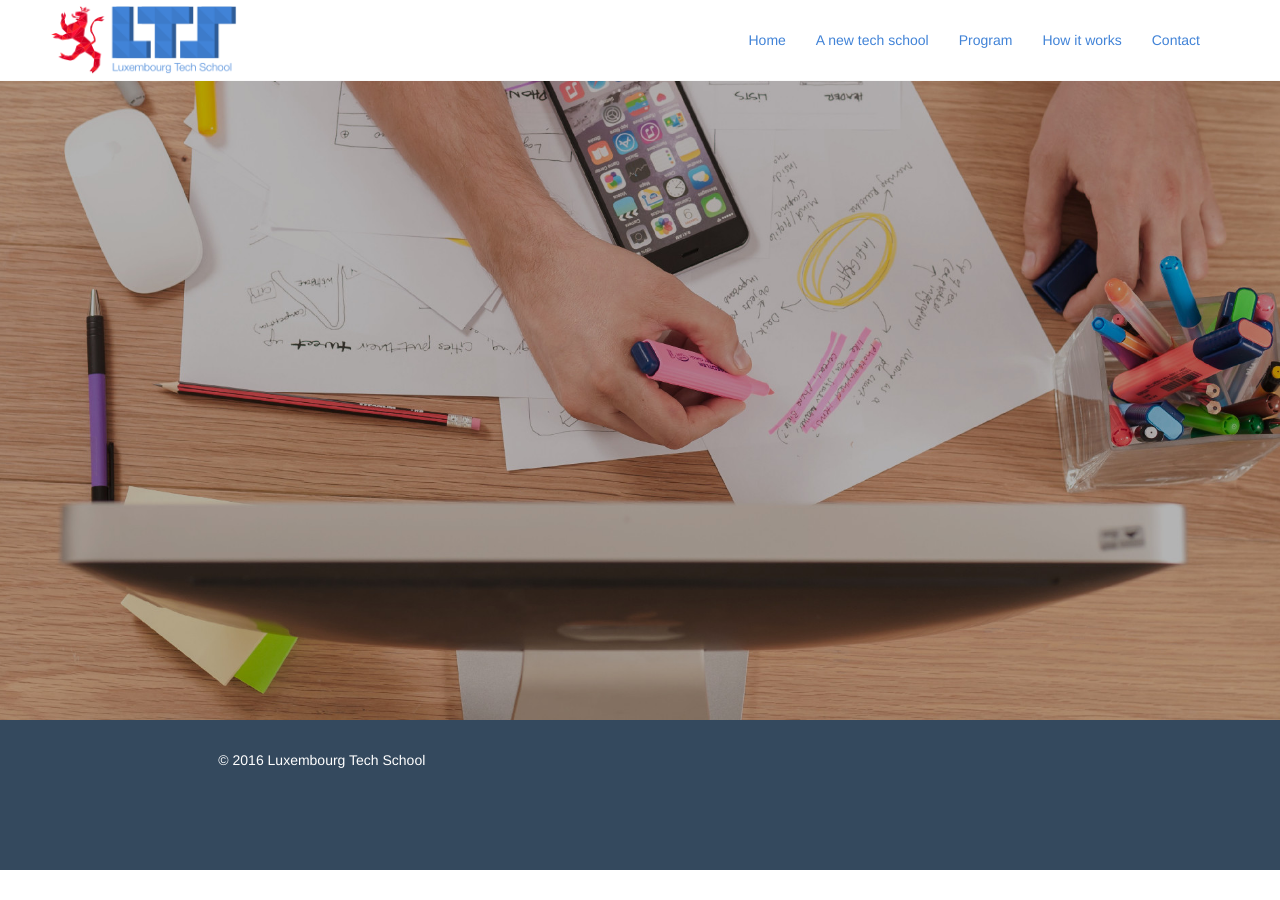
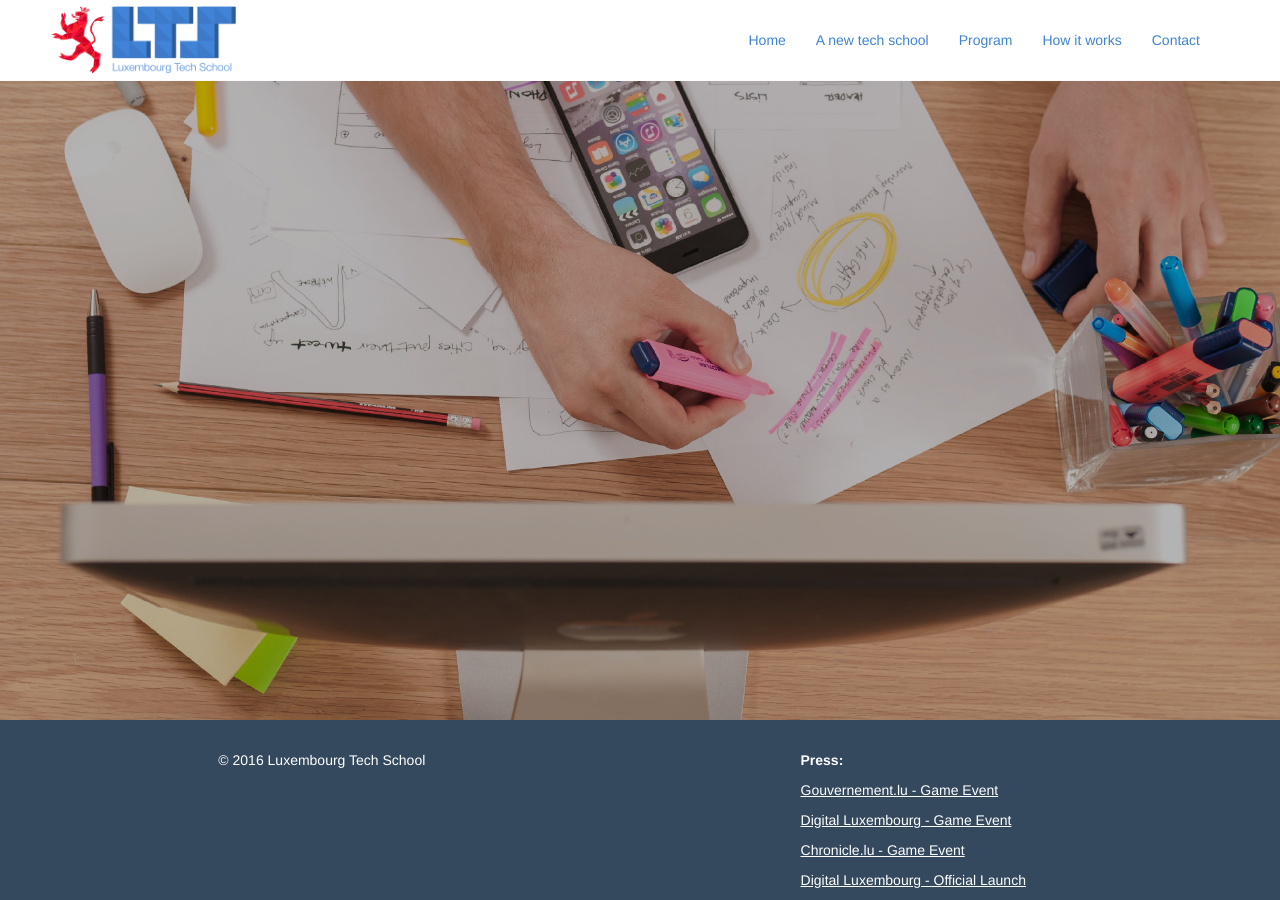
Before and after one commit to LuxembourgTechSchool/luxembourgtechschool.github.io, a Jekyll site: the page built from thankyou.html, in a window 1280 px wide and 900 px high, scrolled down 180 px. Built offline with Jekyll 4.4.1, drawn with Linux system fonts in a browser that asks for light colours; before the commit the page ends 1050 px from its top, so only the background shows below that.

Commit message:
Add links to press articles

```diff
--- a/_includes/footer.html
+++ b/_includes/footer.html
@@ -5,7 +5,18 @@
       <div class="row">
         <div class="col-md-4">&copy; 2016 Luxembourg Tech School</div>
         <div class="col-md-4">&nbsp;</div>
-        <div class="col-md-4">&nbsp;</div>
+        <div class="col-md-4 press-links">
+          <p><strong>Press:</strong></p>
+
+          <p><a target="_blank" href="https://www.gouvernement.lu/6672530/21-tech_school-gaming">Gouvernement.lu - Game Event</a></p>
+
+          <p><a target="_blank" href="http://www.digital-luxembourg.public.lu/fr/actualites/e-skills/2017/Lux-Tech-School/index.html">Digital Luxembourg - Game Event</a></p>
+
+          <p><a target="_blank" href="http://www.chronicle.lu/categoriesbusinessitcgaming/item/20274-luxembourg-tech-school-rewards-nine-pupils-for-gaming-talent">Chronicle.lu - Game Event</a></p>
+
+          <p><a target="_blank" href="http://www.digital-luxembourg.public.lu/en/actualites/e-skills/2016/Luxtechschool/index.html">Digital Luxembourg - Official Launch</a></p>
+
+        </div>
       </div>
     </div>
 
```
